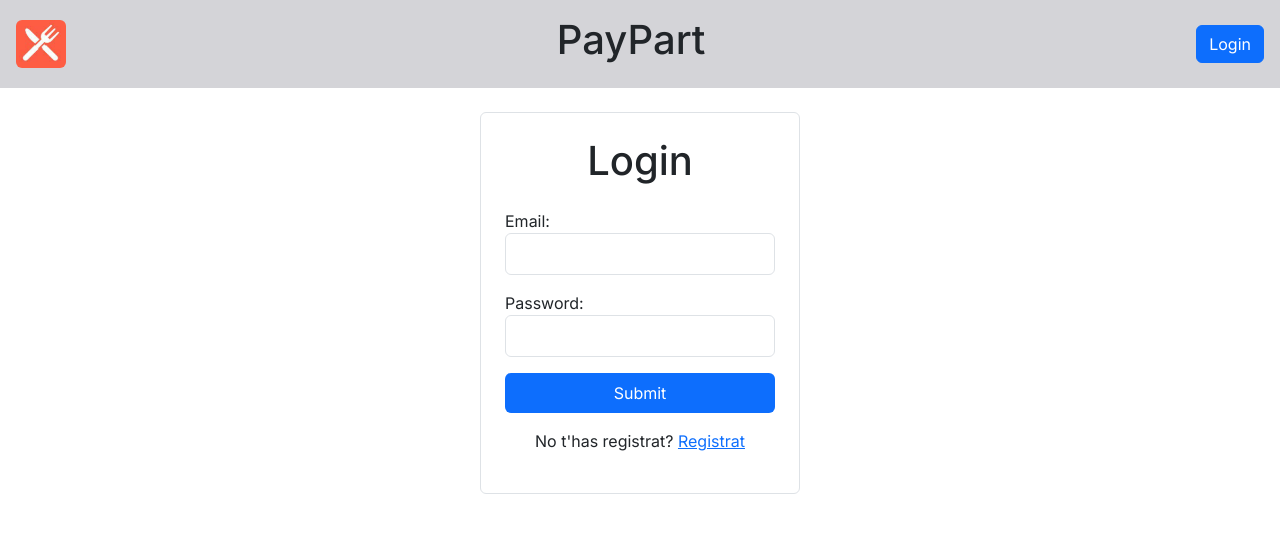
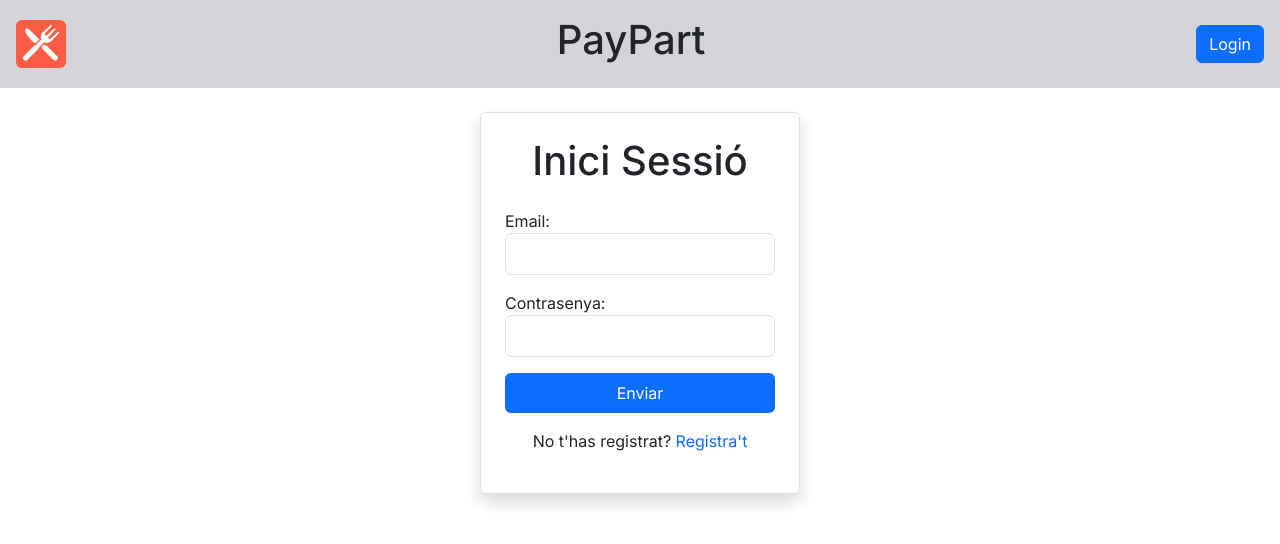
Before and after one commit to inspedralbes/prj-final-trfinal_g1_bar, a Next.js app in the folder front/: page /login in a window 1280 px wide. Shown: the top 544 px of the page. Built offline with nearby package versions, Linux system fonts and the light colour scheme.

Commit message:
Millorar seguretat login page

```diff
--- a/front/src/app/login/page.tsx
+++ b/front/src/app/login/page.tsx
@@ -25,6 +25,7 @@ export default function Login() {
         e.preventDefault(); // no recarrega la pagina
         setLoading(true);
 
+        try {
             const response = await fetch(url, {
                 method: 'POST',
                 headers: {
@@ -52,7 +53,12 @@ export default function Login() {
                 dispatch(login(user));                                  // Afegir a la store
                 localStorage.setItem('user', JSON.stringify(user));     // Afegir a localStorage
             }
+        } catch (error) {
+            console.log("Error: ", error);
+        } finally {
             setLoading(false);
+        }
+
     };
 
     return (
@@ -86,20 +92,23 @@ export default function Login() {
                             <Alert variant="danger" show={showAlert} onClose={() => setShowAlert(false)} dismissible className='my-4'>
                                 El email o la contrasenya no son correctes
                             </Alert>
-                            <div className='login-container border rounded p-4'>
-                                <h1 className='text-center mb-4'>Login</h1>
+                            <div className='border rounded p-4 shadow '>
+                                <h1 className='text-center mb-4'>Inici Sessió</h1>
                                 <form onSubmit={loginApiFetch} className='d-flex flex-column'>
                                     <label className='mb-3'>
                                         Email:
                                         <input type="email" value={email} onChange={e => setEmail(e.target.value)} required className='w-100 p-2 border rounded' />
                                     </label>
                                     <label className='mb-3'>
-                                        Password:
+                                        Contrasenya:
                                         <input type="password" value={password} onChange={e => setPassword(e.target.value)} required className='w-100 p-2 border rounded' />
                                     </label>
-                                    <input type="submit" value="Submit" className='p-2 bg-primary rounded border-0 text-white pe-auto' />
+                                    <input type="submit" value="Enviar" className='p-2 bg-primary rounded border-0 text-white pe-auto' />
                                 </form>
-                                <p className='text-center mt-3'>No t'has registrat? <Link href='/register'>Registrat</Link></p>
+                                <p className='text-center mt-3'>
+                                    No t'has registrat?&nbsp;
+                                    <Link href='/register' className='link-underline link-underline-opacity-0'>Registra't</Link>
+                                </p>
                             </div>
                         </div>
                     )}
```
Lines whose indentation alone changed are shown as unchanged.
